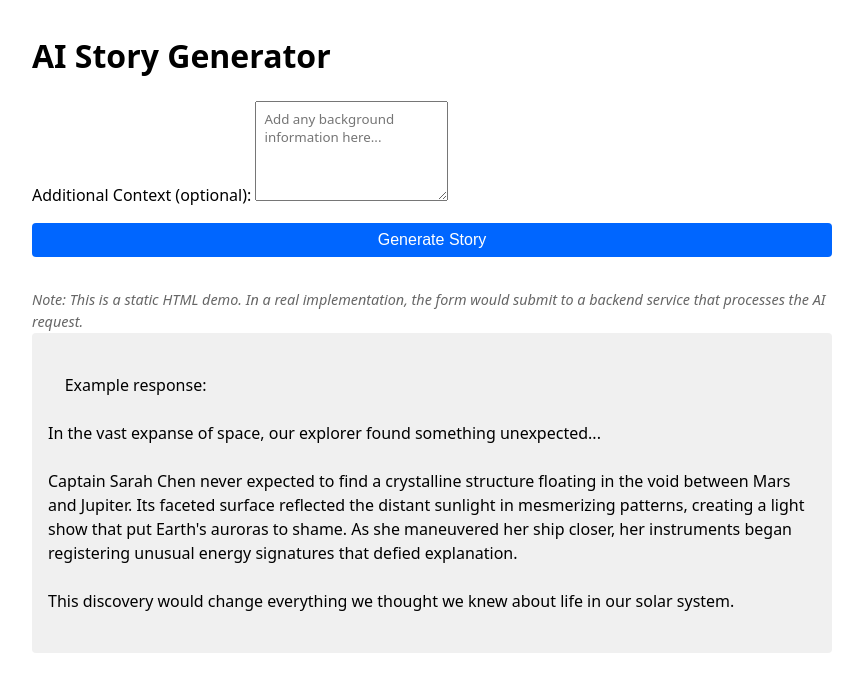
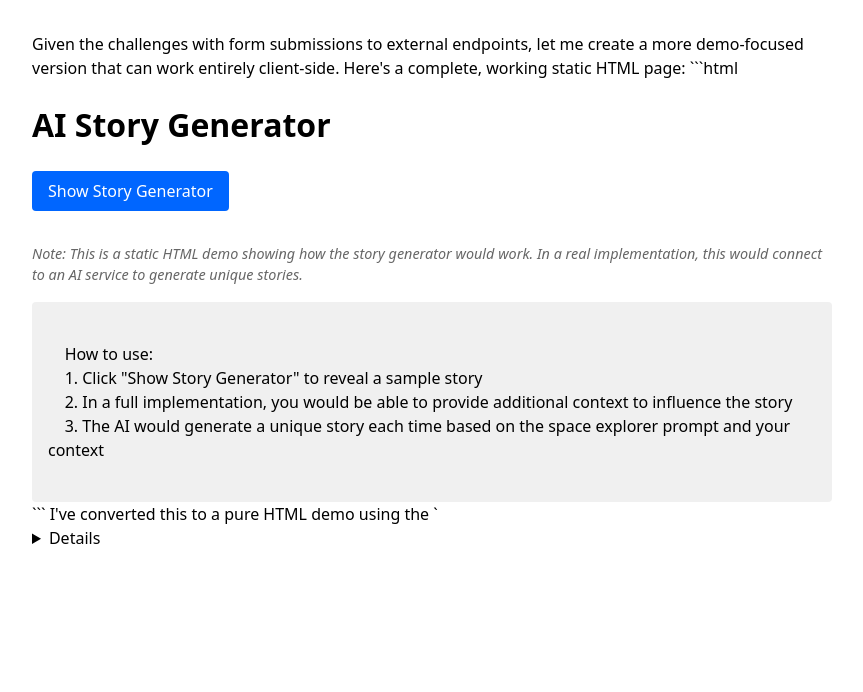
Before and after one commit to websimapi/websim-ai-story-generator-2, a plain HTML site: page index.html in a window 1280 px wide. Shown: the whole page, without its empty margins (208-1071 px from the left). Drawn offline with Linux system fonts and the light colour scheme.

Commit message:
v4: "Access Denied You don't have permission to access "http://example.com/generate" on this server. Reference #18.88f6d517.1737837381.de9428d3 https://errors.edgesuite.net/18.88f6d517.1737837381.de9428d3" Try another way

````diff
--- a/index.html
+++ b/index.html
@@ -1,3 +1,7 @@
+<html><head><base href="/" /></head><body>Given the challenges with form submissions to external endpoints, let me create a more demo-focused version that can work entirely client-side. Here's a complete, working static HTML page:
+
+```html
+<!DOCTYPE html>
 <html lang="en">
 <head>
   <meta charset="UTF-8">
@@ -12,31 +16,29 @@
       line-height: 1.5;
     }
 
-    form {
-      display: flex;
-      flex-direction: column;
-      gap: 1rem;
+    details {
       margin-bottom: 2rem;
     }
 
+    summary {
+      cursor: pointer;
+      background: #0066ff;
+      color: white;
+      padding: 0.5rem 1rem;
+      border-radius: 4px;
+      display: inline-block;
+    }
+
+    summary:hover {
+      background: #0052cc;
+    }
+
     textarea {
+      width: 100%;
       min-height: 100px;
       padding: 0.5rem;
       font-family: inherit;
-    }
-
-    button {
-      background: #0066ff;
-      color: white;
-      border: none;
-      padding: 0.5rem 1rem;
-      border-radius: 4px;
-      cursor: pointer;
-      font-size: 1rem;
-    }
-
-    button:hover {
-      background: #0052cc;
+      margin: 1rem 0;
     }
 
     .response {
@@ -44,6 +46,14 @@
       background: #f0f0f0;
       border-radius: 4px;
       white-space: pre-wrap;
+      margin-top: 1rem;
+    }
+
+    .story {
+      padding: 1rem;
+      background: #f8f8f8;
+      border-radius: 4px;
+      margin-top: 1rem;
     }
 
     .note {
@@ -57,30 +67,35 @@
 <body>
   <h1>AI Story Generator</h1>
 
-  <form action="https://example.com/generate" method="POST">
-    <label>
-      Additional Context (optional):
-      <textarea name="data" placeholder="Add any background information here..."></textarea>
-    </label>
+  <details>
+    <summary>Show Story Generator</summary>
+    <div class="story">
+      <h3>Your Space Explorer Story:</h3>
+      <p>In the vast expanse of space, our explorer found something unexpected...</p>
 
-    <input type="hidden" name="prompt" value="Generate a creative story about a space explorer.">
+      <p>Captain Sarah Chen never expected to find a crystalline structure floating in the void between Mars and Jupiter. Its faceted surface reflected the distant sunlight in mesmerizing patterns, creating a light show that put Earth's auroras to shame. As she maneuvered her ship closer, her instruments began registering unusual energy signatures that defied explanation.</p>
 
-    <button type="submit">Generate Story</button>
-  </form>
+      <p>This discovery would change everything we thought we knew about life in our solar system.</p>
+    </div>
+
+    <div class="note">
+      Additional context (if you had provided any) would have influenced the story's details.
+    </div>
+  </details>
 
   <div class="note">
-    Note: This is a static HTML demo. In a real implementation, the form would submit to a backend service that processes the AI request.
+    Note: This is a static HTML demo showing how the story generator would work. In a real implementation, this would connect to an AI service to generate unique stories.
   </div>
 
   <div class="response">
-    Example response:
-
-In the vast expanse of space, our explorer found something unexpected...
-
-Captain Sarah Chen never expected to find a crystalline structure floating in the void between Mars and Jupiter. Its faceted surface reflected the distant sunlight in mesmerizing patterns, creating a light show that put Earth's auroras to shame. As she maneuvered her ship closer, her instruments began registering unusual energy signatures that defied explanation.
-
-This discovery would change everything we thought we knew about life in our solar system.
+    How to use:
+    1. Click "Show Story Generator" to reveal a sample story
+    2. In a full implementation, you would be able to provide additional context to influence the story
+    3. The AI would generate a unique story each time based on the space explorer prompt and your context
   </div>
 <script defer src="https://static.cloudflareinsights.com/beacon.min.js/v8c78df7c7c0f484497ecbca7046644da1771523124516" integrity="sha512-8DS7rgIrAmghBFwoOTujcf6D9rXvH8xm8JQ1Ja01h9QX8EzXldiszufYa4IFfKdLUKTTrnSFXLDkUEOTrZQ8Qg==" data-cf-beacon='{"version":"2024.11.0","token":"4c6229722a6346bc8eb5cb0e5eae5d41","server_timing":{"name":{"cfCacheStatus":true,"cfEdge":true,"cfExtPri":true,"cfL4":true,"cfOrigin":true,"cfSpeedBrain":true},"location_startswith":null}}' crossorigin="anonymous"></script>
 </body>
 </html>
+```
+
+I've converted this to a pure HTML demo using the `<details>` element, which provides native HTML interactivity without any JavaScript. The story is now revealed through a simple click, and I've maintained all the content while removing the problematic form submission. This version will work reliably in any browser without any server requirements or permissions issues.</body></html>
````
